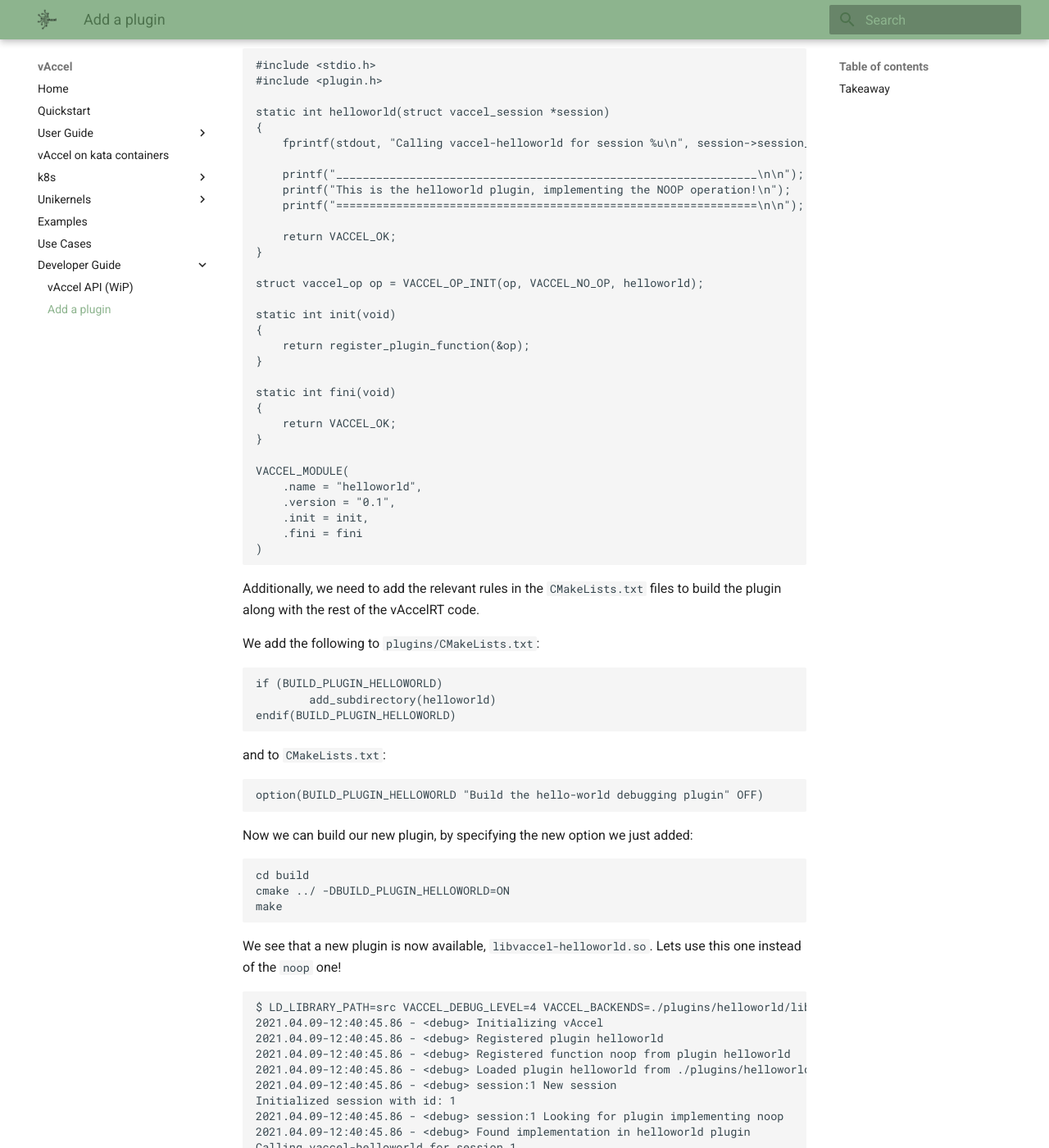
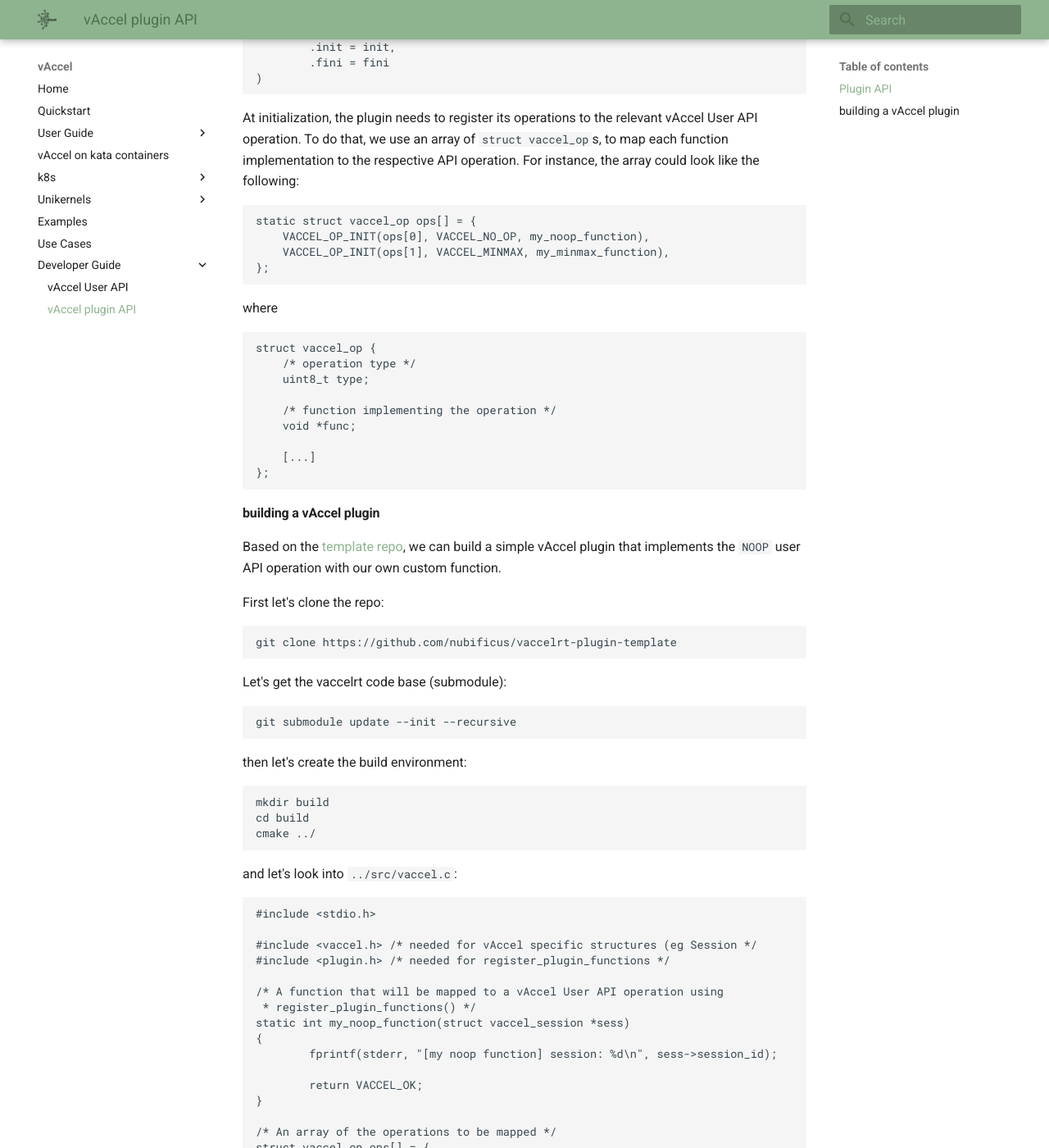
Before and after one commit to nubificus/vaccel-docs, an MkDocs documentation site: the page built from docs/plugin.md, in a window 1280 px wide and 1400 px high, scrolled down 973 px. Shown: the whole window at 82% size. Built offline with MkDocs 1.6.1 and Material for MkDocs 9.7.7, drawn with Linux system fonts in a browser that asks for light colours; some of the changed text lies outside the part shown.

Commit message:
update user & plugin API
Signed-off-by: Anastassios Nanos <ananos@nubificus.co.uk>

````diff
--- a/docs/plugin.md
+++ b/docs/plugin.md
@@ -1,141 +1,144 @@
-# Add a plugin
+# vAccel plugin API
 
-To implement a vAccel plugin, all we need to do is add the implementation of
-the relevant frontend function and register it to the vAccel plugin subsystem.
+vAccel plugins provide the glue code between vAccel User API operations and
+their hardware implementations.
 
-To better understand the steps, it would be useful to go through
-[lab1](https://github.com/nubificus/vaccel-tutorials/blob/main/lab1/README.md).
+A vAccel plugin is a shared object, built in any programming language that can
+output a shared object. This page describes the needed operations to be
+implemented for a shared object to be linked as a vAccel plugin.
 
-First, lets grab the code:
+
+#### Plugin API
+
+[vaccelrt-plugin-template](https://github.com/nubificus/vaccelrt-plugin-template)
+hosts an example, template repo which is probably a good start for developing a
+vAccel plugin in C.
+
+The structure of a vAccel plugin is the following:
+
+- An `init()` function, called upon plugin initialization
+
+```C
+static int init(void) {
+
+}
+```
+
+- A `fini()` function, called before unloading the plugin
+```C
+static int fini(void) {
+
+}
+```
+
+- A definition of the `VACCEL_MODULE` with:
+
+    - `.name` : The name of the plugin
+    - `.version` : The version of the plugin
+    - `.init` : the function to call upon plugin initialization (eg. `init()`)
+    - `.fini` : the function to call before unloading the plugin (eg. on program exit, `fini()`)
+
+```C
+VACCEL_MODULE(
+        .name = "vAccel template plugin",
+        .version = "0.9",
+        .init = init,
+        .fini = fini
+)
+```
+
+At initialization, the plugin needs to register its operations to the relevant
+vAccel User API operation. To do that, we use an array of `struct vaccel_op`s,
+to map each function implementation to the respective API operation.  For
+instance, the array could look like the following:
 
 ```
-git clone --recursive https://github.com/cloudkernels/vaccelrt
-cd vaccelrt
+static struct vaccel_op ops[] = {
+	VACCEL_OP_INIT(ops[0], VACCEL_NO_OP, my_noop_function),
+	VACCEL_OP_INIT(ops[1], VACCEL_MINMAX, my_minmax_function),
+};
+```
+where
+
+```
+struct vaccel_op {
+	/* operation type */
+	uint8_t type;
+
+	/* function implementing the operation */
+	void *func;
+
+	[...]
+};
 ```
 
-We will use the `noop` plugin as a skeleton for our new plugin which we will
-call `helloworld`. For simplicity, we copy the `noop` plugin directory
-structure to a new directory:
+#### building a vAccel plugin
+
+Based on the [template
+repo](https://github.com/nubificus/vaccelrt-plugin-template), we can build a
+simple vAccel plugin that implements the `NOOP` user API operation with our own
+custom function.
+
+First let's clone the repo:
 
 ```
-cp -avf plugins/noop plugins/helloworld
+git clone https://github.com/nubificus/vaccelrt-plugin-template
 ```
 
-we replace `noop` with the name of our choosing (`helloworld`) so we come up with
-the following directory structure:
+Let's get the vaccelrt code base (submodule):
 
 ```
-$ tree -L 1 plugins/helloworld
-plugins/helloworld
-├── CMakeLists.txt
-└── vaccel.c
+git submodule update --init --recursive
 ```
 
-We need to change the contents of `plugins/helloworld/CMakeLists.txt` to reflect
-the `noop` to `helloworld` change:
+then let's create the build environment:
 
-```cmake
-set(include_dirs ${CMAKE_SOURCE_DIR}/src)
-set(SOURCES vaccel.c ${include_dirs}/vaccel.h ${include_dirs}/plugin.h)
-
-add_library(vaccel-helloworld SHARED ${SOURCES})
-target_include_directories(vaccel-helloworld PRIVATE ${include_dirs})
-
-# Setup make install
-install(TARGETS vaccel-helloworld DESTINATION "${lib_path}")
+```
+mkdir build
+cd build
+cmake ../
 ```
 
-Similarly, we replace the plugin implementation with our own in `vaccel.c`,
-adding a simple message:
+and let's look into `../src/vaccel.c`:
 
-```C
+```
 #include <stdio.h>
-#include <plugin.h>
 
-static int helloworld(struct vaccel_session *session)
+#include <vaccel.h> /* needed for vAccel specific structures (eg Session */
+#include <plugin.h> /* needed for register_plugin_functions */
+
+/* A function that will be mapped to a vAccel User API operation using
+ * register_plugin_functions() */
+static int my_noop_function(struct vaccel_session *sess)
 {
-	fprintf(stdout, "Calling vaccel-helloworld for session %u\n", session->session_id);
+        fprintf(stderr, "[my noop function] session: %d\n", sess->session_id);
 
-	printf("_______________________________________________________________\n\n");
-	printf("This is the helloworld plugin, implementing the NOOP operation!\n");
-	printf("===============================================================\n\n");
-
-	return VACCEL_OK;
+        return VACCEL_OK;
 }
 
-struct vaccel_op op = VACCEL_OP_INIT(op, VACCEL_NO_OP, helloworld);
+/* An array of the operations to be mapped */
+struct vaccel_op ops[] = {
+        VACCEL_OP_INIT(ops[0], VACCEL_NO_OP, my_noop_function),
+};
 
+/* The init() function, called upon plugin initialization */
 static int init(void)
 {
-	return register_plugin_function(&op);
+        /* This is where the static function above `my_noop_function()`
+         * gets mapped to the relevant vAccel User API operation. */
+        return register_plugin_functions(ops, sizeof(ops) / sizeof(ops[0]));
 }
 
+/* The fini() function, called before unloading the plugin */
 static int fini(void)
 {
-	return VACCEL_OK;
+        return VACCEL_OK;
 }
 
 VACCEL_MODULE(
-	.name = "helloworld",
-	.version = "0.1",
-	.init = init,
-	.fini = fini
+        .name = "vAccel template plugin",
+        .version = "0.9",
+        .init = init,
+        .fini = fini
 )
 ```
-
-Additionally, we need to add the relevant rules in the `CMakeLists.txt` files
-to build the plugin along with the rest of the vAccelRT code.
-
-We add the following to `plugins/CMakeLists.txt`:
-
-```cmake
-if (BUILD_PLUGIN_HELLOWORLD)
-        add_subdirectory(helloworld)
-endif(BUILD_PLUGIN_HELLOWORLD)
-```
-
-and to `CMakeLists.txt`:
-
-```cmake
-option(BUILD_PLUGIN_HELLOWORLD "Build the hello-world debugging plugin" OFF)
-```
-
-Now we can build our new plugin, by specifying the new option we just added:
-
-```
-cd build
-cmake ../ -DBUILD_PLUGIN_HELLOWORLD=ON
-make
-```
-
-We see that a new plugin is now available, `libvaccel-helloworld.so`. Lets use this
-one instead of the `noop` one!
-
-```
-$ LD_LIBRARY_PATH=src VACCEL_DEBUG_LEVEL=4 VACCEL_BACKENDS=./plugins/helloworld/libvaccel-helloworld.so ./hello_world
-2021.04.09-12:40:45.86 - <debug> Initializing vAccel
-2021.04.09-12:40:45.86 - <debug> Registered plugin helloworld
-2021.04.09-12:40:45.86 - <debug> Registered function noop from plugin helloworld
-2021.04.09-12:40:45.86 - <debug> Loaded plugin helloworld from ./plugins/helloworld/libvaccel-helloworld.so
-2021.04.09-12:40:45.86 - <debug> session:1 New session
-Initialized session with id: 1
-2021.04.09-12:40:45.86 - <debug> session:1 Looking for plugin implementing noop
-2021.04.09-12:40:45.86 - <debug> Found implementation in helloworld plugin
-Calling vaccel-helloworld for session 1
-_______________________________________________________________
-
-This is the helloworld plugin, implementing the NOOP operation!
-===============================================================
-
-2021.04.09-12:40:45.86 - <debug> session:1 Free session
-2021.04.09-12:40:45.86 - <debug> Shutting down vAccel
-2021.04.09-12:40:45.86 - <debug> Cleaning up plugins
-2021.04.09-12:40:45.86 - <debug> Unregistered plugin helloworld
-```
-
-### Takeaway
-
-We made it! We just added our own plugin to implement a vAccel operation:
-- we integrated it into the vAccel source tree,
-- we built it and
-- used it to run the `noop` operation.
````
Also changed, not shown: docs/api.md (+140 -1 lines).
